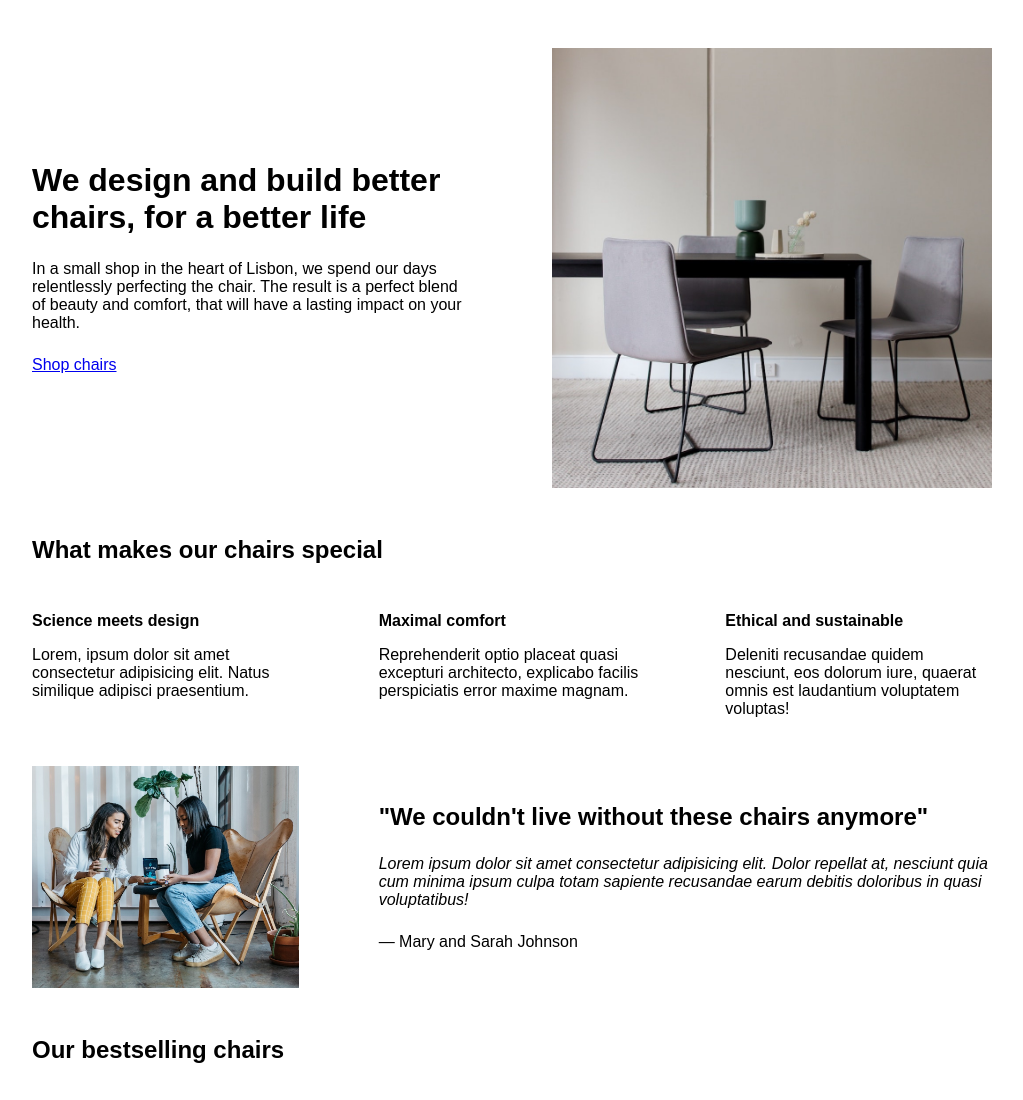
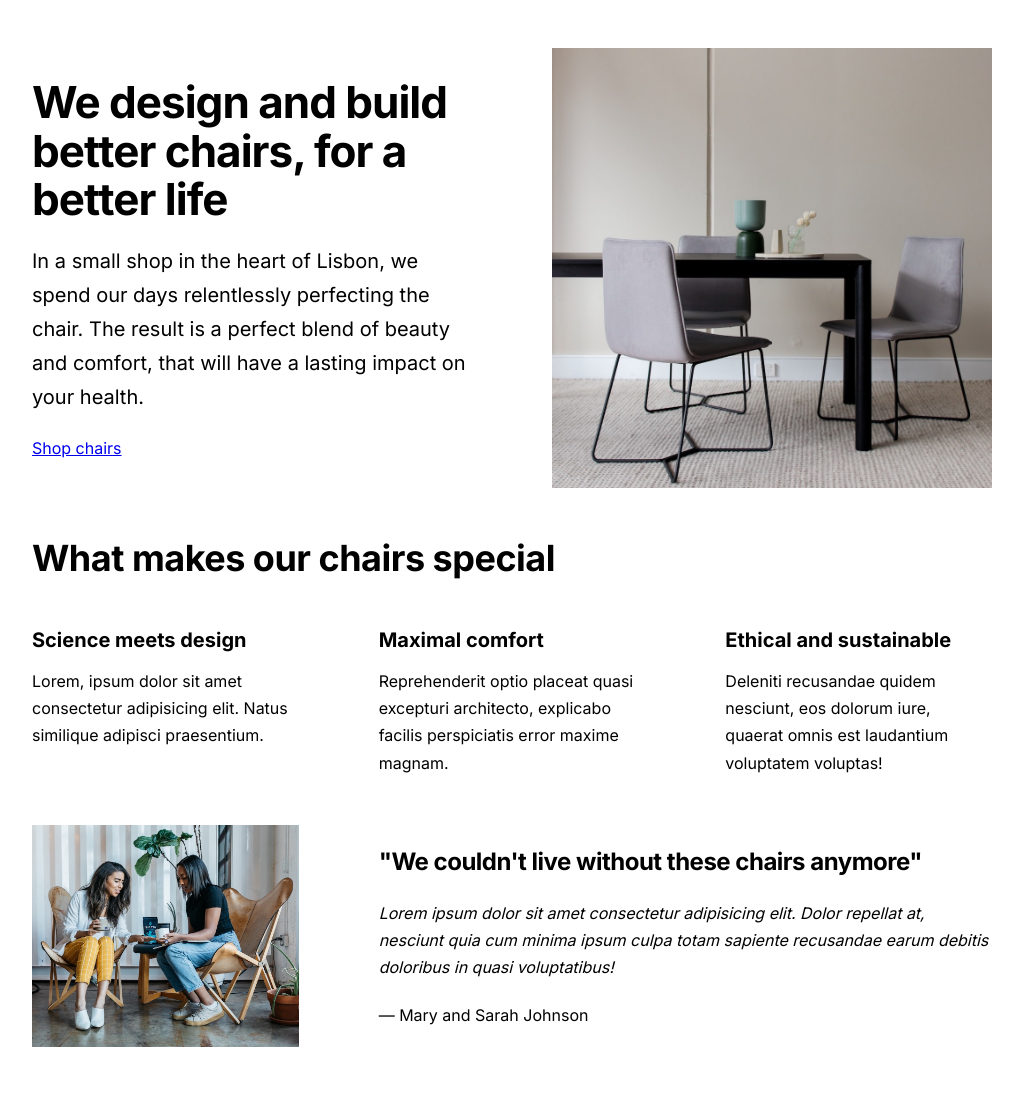
Before and after one commit to jakubwrobel2003/udemy-html-css, a plain HTML site: page web_desing rules and framework/index.html in a window 1280 px wide. Shown: the top 1100 px of the page, without its empty margins (128-1151 px from the left). Drawn offline with Linux system fonts and the light colour scheme.

Commit message:
Implementing Typography

```diff
--- a/web_desing rules and framework/index.html
+++ b/web_desing rules and framework/index.html
@@ -6,6 +6,12 @@
     <meta name="viewport" content="width=device-width, initial-scale=1.0" />
 
     <link rel="stylesheet" href="style.css" />
+    <link rel="preconnect" href="https://fonts.googleapis.com" />
+    <link rel="preconnect" href="https://fonts.gstatic.com" crossorigin />
+    <link
+      href="https://fonts.googleapis.com/css2?family=Inter:wght@400;500;700&display=swap"
+      rel="stylesheet"
+    />
     <title>Lisbon Chair Shop</title>
   </head>
   <body>
--- a/web_desing rules and framework/style.css
+++ b/web_desing rules and framework/style.css
@@ -16,7 +16,7 @@ FONT SIZE SYSTEM (px)
 /* GENERAL STYLES */
 /* ------------------------ */
 body {
-  font-family: sans-serif;
+  font-family: "Inter", sans-serif;
 }
 
 .container {
@@ -31,6 +31,9 @@ section {
 
 h2 {
   margin-bottom: 48px;
+  font-size: 36px;
+  letter-spacing: -0.5px;
+  /* / 24 / 30 / 36 / */
 }
 
 .grid-3-cols {
@@ -56,11 +59,18 @@ header {
 }
 
 h1 {
-  margin-bottom: 24px;
+  margin-bottom: 20px;
+  font-size: 44px;
+  line-height: 1.1;
+  letter-spacing: -1px;
+  /* / 44 / 52 / 62 */
 }
 
 .header-text {
   margin-bottom: 24px;
+  font-size: 20px;
+  line-height: 1.7;
+  /* / 18 / 20 / 24 */
 }
 
 img {
@@ -73,9 +83,12 @@ img {
 
 .features-title {
   margin-bottom: 16px;
+  font-size: 20px;
 }
 
 .features-text {
+  font-size: 16px;
+  line-height: 1.7;
 }
 
 /* TESTIMONIAL */
@@ -89,11 +102,14 @@ img {
 
 .testimonial-box h2 {
   margin-bottom: 24px;
+  font-size: 24px;
 }
 
 .testimonial-text {
   font-style: italic;
   margin-bottom: 24px;
+  font-size: 16px;
+  line-height: 1.7;
 }
 
 /* CHAIRS */
@@ -103,6 +119,7 @@ img {
 
 h3 {
   margin-bottom: 24px;
+  font-size: 20px;
 }
 
 .chair-details {
@@ -127,8 +144,10 @@ h3 {
 .chair-price {
   display: flex;
   justify-content: space-between;
+  font-size: 20px;
 }
 
 footer {
   margin-bottom: 48px;
+  font-size: 14px;
 }
```
